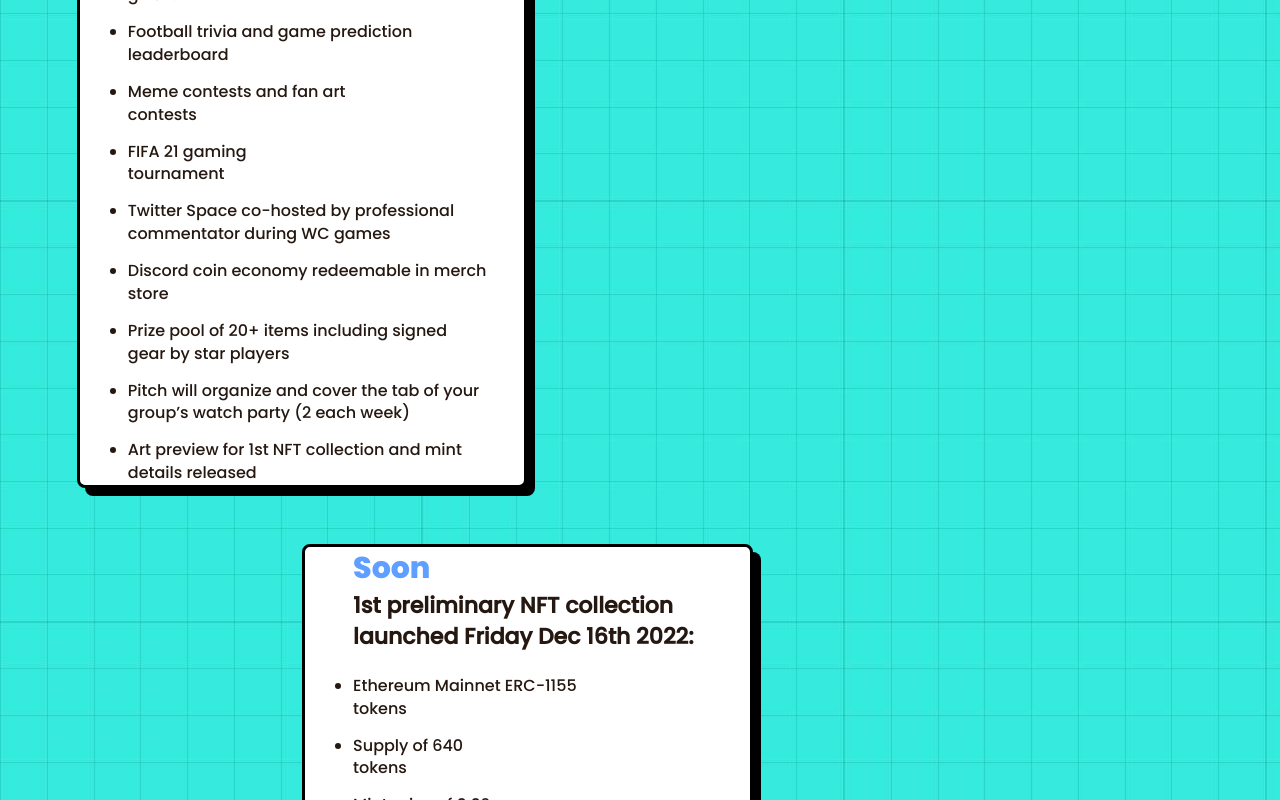
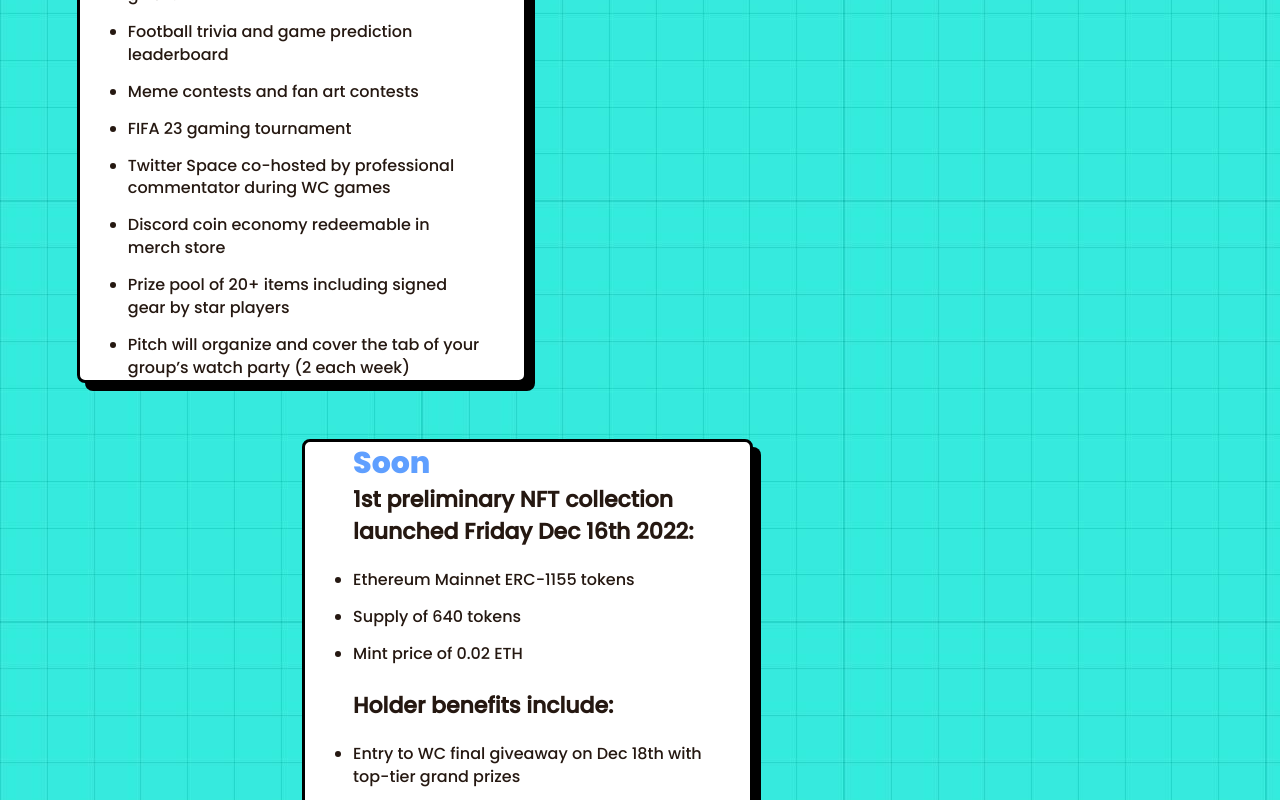
Before and after one commit to ryanjsfx2424/pitch-v3, a React (Create React App) app: page / in a window 1280 px wide. Shown: the part 1820-2620 px from the top of the page. Built offline with nearby package versions, Linux system fonts and the light colour scheme.

Commit message:
few more tweaks

```diff
--- a/src/App.js
+++ b/src/App.js
@@ -148,12 +148,11 @@ function App() {
 		"World Cup excitement, banter and community events with frequent prizes given!",
 		"Football trivia and game prediction leaderboard",
 		"Meme contests and fan art contests",
-		"FIFA 21 gaming tournament",
+		"FIFA 23 gaming tournament",
 		"Twitter Space co-hosted by professional commentator during WC games",
 		"Discord coin economy redeemable in merch store",
 		"Prize pool of 20+ items including signed gear by star players",
-		"Pitch will organize and cover the tab of your group’s watch party (2 each week)",
-		"Art preview for 1st NFT collection and mint details released"
+		"Pitch will organize and cover the tab of your group’s watch party (2 each week)"
 	]
 
 // 	const pitchMaps2 = [ "1st mini NFT collection launched Dec 15. Basic benefits include access to grand prizes for WC final; airdrops and access to project collaborations; allow-list spot for Pitch's main PFP collection launch in mid-January.",
@@ -301,9 +300,9 @@ function App() {
 							<ul>
 								{
 									pitchMaps.map((item, index) => (
-										<Flex key={index} w="100%" justify="space-between" pr={["0", "10%"]}>
+										<Flex key={index} w="80%" justify="space-between">
 											<li>
-												<Text w="90%" mt={["0", "3"]} fontSize={roadmapBulletsFS} fontFamily="PoppinsMedium">{item}</Text>
+												<Text w="100%" mt={["0", "3"]} fontSize={roadmapBulletsFS} fontFamily="PoppinsMedium">{item}</Text>
 											</li>
 										</Flex>
 									))
@@ -328,9 +327,9 @@ function App() {
 								<ul>
 								{
 									pitchMaps2.map((item, index) => (
-										<Flex key={index} w="100%" justify="space-between" pr={["0", "10%"]}>
+										<Flex key={index} w="80%" justify="space-between">
 											<li>
-												<Text w="90%" mt={["0", "3"]} fontSize={roadmapBulletsFS} fontFamily="PoppinsMedium">{item}</Text>
+												<Text w="100%" mt={["0", "3"]} fontSize={roadmapBulletsFS} fontFamily="PoppinsMedium">{item}</Text>
 											</li>
 										</Flex>
 									))
@@ -342,9 +341,9 @@ function App() {
 									<ul>
 									{
 										pitchMaps3.map((item, index) => (
-											<Flex key={index} w="100%" justify="space-between" pr={["0", "10%"]}>
+											<Flex key={index} w="80%" justify="space-between">
 												<li>
-													<Text w="90%" mt={["0", "3"]} fontSize={roadmapBulletsFS} fontFamily="PoppinsMedium">{item}</Text>
+													<Text w="100%" mt={["0", "3"]} fontSize={roadmapBulletsFS} fontFamily="PoppinsMedium">{item}</Text>
 												</li>
 											</Flex>
 										))
@@ -363,9 +362,9 @@ function App() {
 							<ul>
 								{
 									pitchMaps4.map((item, index) => (
-										<Flex key={index} w="100%" justify="space-between" pr={["0", "10%"]}>
+										<Flex key={index} w="80%" justify="space-between">
 											<li>
-												<Text w="90%" mt={["0", "3"]} fontSize={roadmapBulletsFS} fontFamily="PoppinsMedium">{item}</Text>
+												<Text w="100%" mt={["0", "3"]} fontSize={roadmapBulletsFS} fontFamily="PoppinsMedium">{item}</Text>
 											</li>
 										</Flex>
 									))
@@ -398,7 +397,7 @@ function App() {
 											</AccordionButton>
 											<AccordionPanel pb={4}>
 												<Text fontSize={["14px", "18px"]} textAlign="center" px={["2%", "10%"]} mt="6" data-aos="fade-up">
-													A data scientist turned entrepreneur, with a renewed focus on leadership & product development, and experience across tech, finance, and philanthropy.  Pursuing web3 ventures full-time after leaving a senior management role at Facebook earlier this year.  A lifelong player, fan and coach…rooting for Team USA in the World Cup!
+													A data scientist turned entrepreneur with experience across tech, finance, and philanthropy.  Pursuing web3 ventures full-time after leaving a senior management role at Facebook earlier this year.  A lifelong player, fan and coach…go Pulisic and Team USA
 												</Text>
 											</AccordionPanel>
 										</AccordionItem>
```
